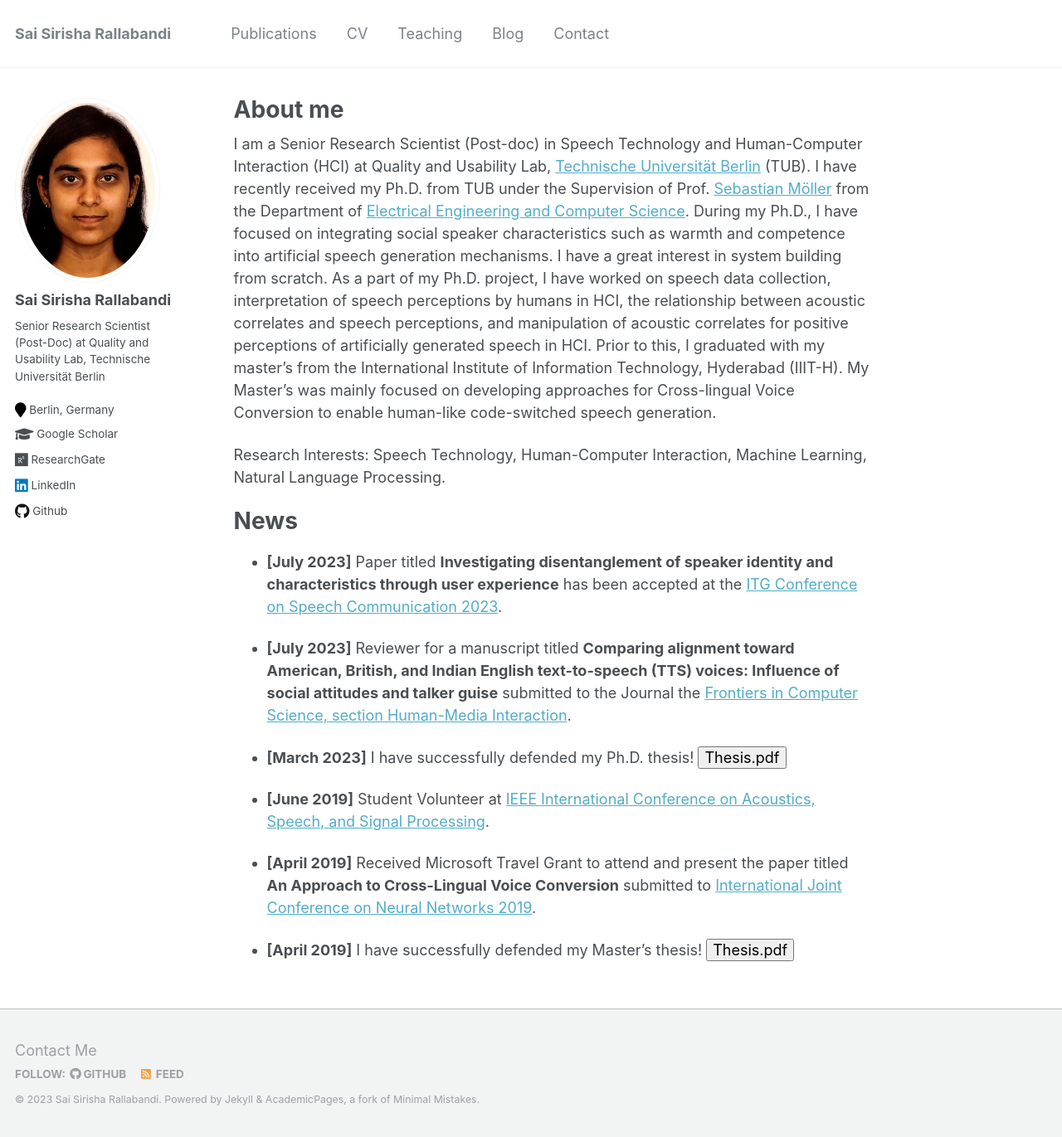
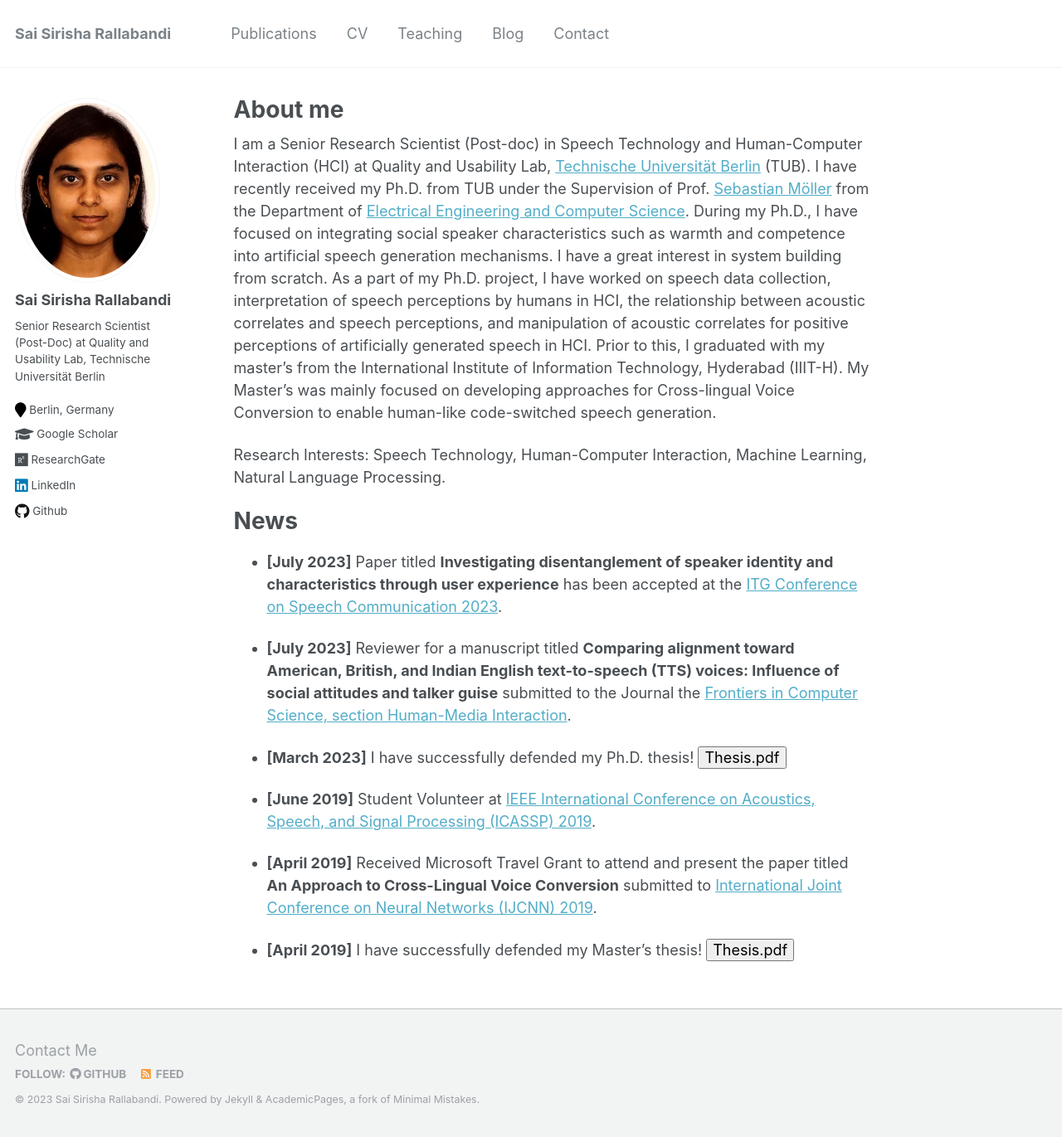
Before and after one commit to SaiSirishaR/saisirishar.github.io, a Jekyll site: the page built from _pages/about.md, in a window 1280 px wide and 1371 px high. Shown: the whole window at 83% size. Built offline with Jekyll 4.4.1, drawn with Linux system fonts in a browser that asks for light colours.

Commit message:
Update about.md

```diff
--- a/_pages/about.md
+++ b/_pages/about.md
@@ -26,9 +26,9 @@ user experience** has been accepted at the [ITG Conference on Speech Communicati
 
 - **[March 2023]** I have successfully defended my Ph.D. thesis! <button onclick="window.location.href='https://depositonce.tu-berlin.de/items/2c087d55-f28f-4f8b-a6ac-eb89032aaedf';">Thesis.pdf</button>
 
-- **[June 2019]** Student Volunteer at [IEEE International Conference on Acoustics, Speech, and Signal Processing](https://www.2019.ieeeicassp.org/2019.ieeeicassp.org/index.html).
+- **[June 2019]** Student Volunteer at [IEEE International Conference on Acoustics, Speech, and Signal Processing (ICASSP) 2019](https://www.2019.ieeeicassp.org/2019.ieeeicassp.org/index.html).
 
 
-- **[April 2019]** Received Microsoft Travel Grant to attend and present the paper titled **An Approach to Cross-Lingual Voice Conversion** submitted to  [International Joint Conference on Neural Networks 2019](http://www.wikicfp.com/cfp/servlet/event.showcfp?eventid=78918&copyownerid=105620).
+- **[April 2019]** Received Microsoft Travel Grant to attend and present the paper titled **An Approach to Cross-Lingual Voice Conversion** submitted to  [International Joint Conference on Neural Networks (IJCNN) 2019](http://www.wikicfp.com/cfp/servlet/event.showcfp?eventid=78918&copyownerid=105620).
 
 - **[April 2019]** I have successfully defended my Master's thesis! <button onclick="window.location.href='https://web2py.iiit.ac.in/research_centres/publications/view_publication/mastersthesis/690';">Thesis.pdf</button>
```
